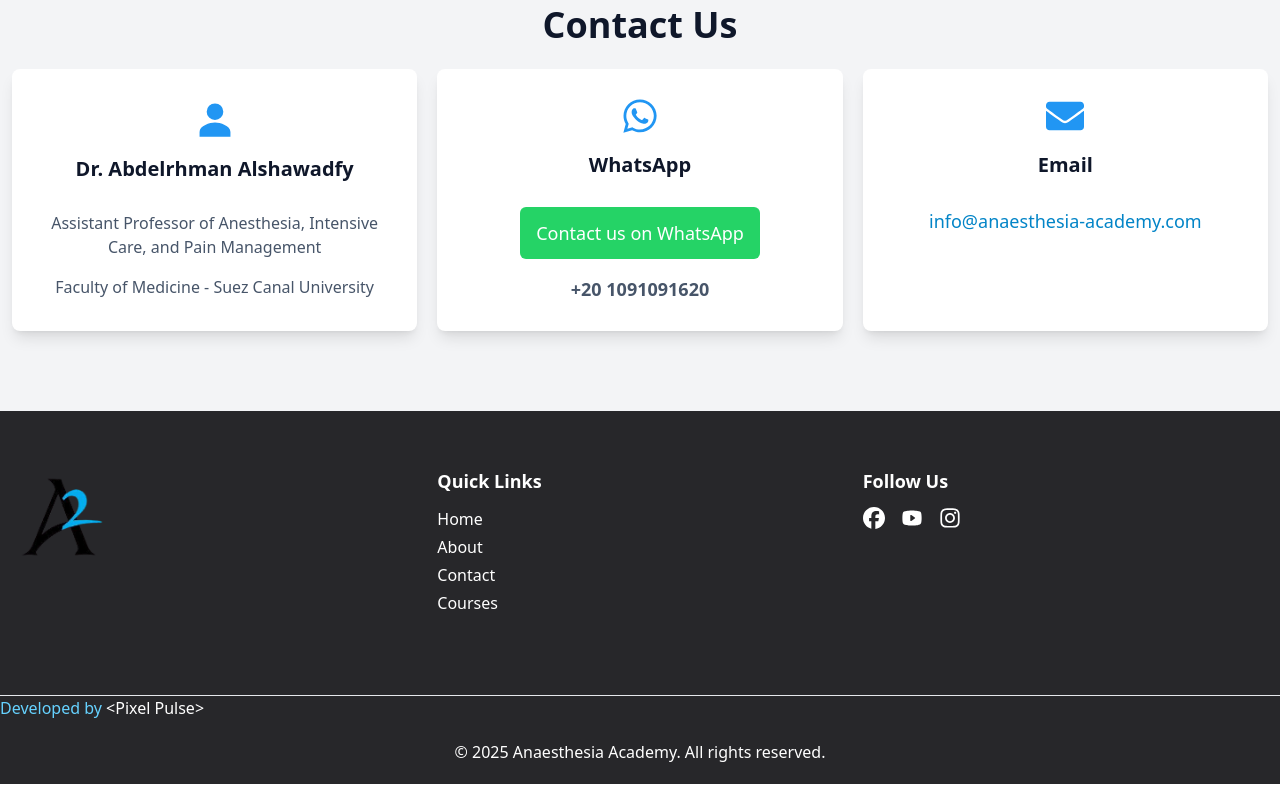
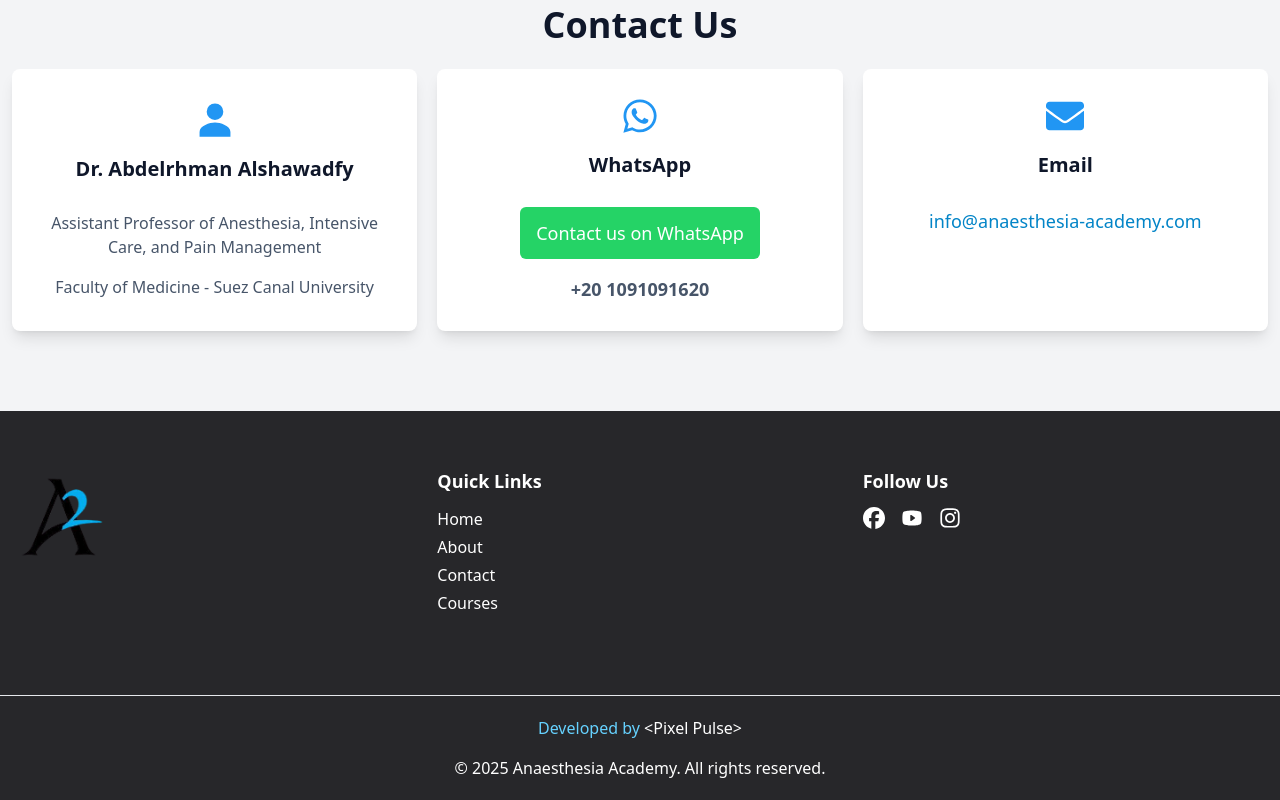
Before and after one commit to Anaesthesiaacademy/Anesthesia-Academy, a Next.js app: page / in a window 1280 px wide. Shown: the part 2007-2807 px from the top of the page. Built offline with nearby package versions, Linux system fonts and the light colour scheme; no server answers; the database is empty.

Commit message:
Update Footer.jsx

```diff
--- a/src/app/components/Footer.jsx
+++ b/src/app/components/Footer.jsx
@@ -31,7 +31,8 @@ export default function Footer() {
           </div>
         </div>
       </div>
-              <div className="text-[#66d2ff] " dir="ltr">
+      <div className="flex flex-col gap-4 justify-center items-center py-5 tex-sm md:text-base">
+                      <div className="text-[#66d2ff] " dir="ltr">
         Developed by
         <Link
           href="https://pixelpulse.online"
@@ -41,7 +42,6 @@ export default function Footer() {
           {"<"}Pixel Pulse{">"}
         </Link>
       </div>
-      <div className="flex justify-center items-center py-5 tex-sm md:text-base">
         <p className="text-white">© {new Date().getFullYear()} Anaesthesia Academy. All rights reserved.</p>
       </div>
       </div>
```
